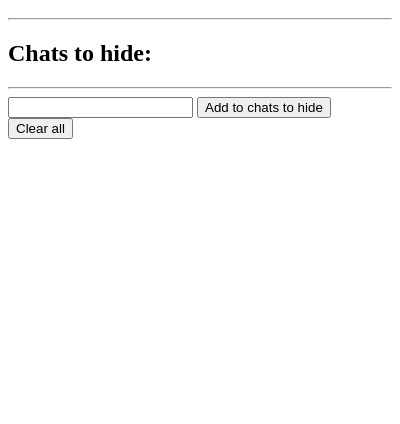
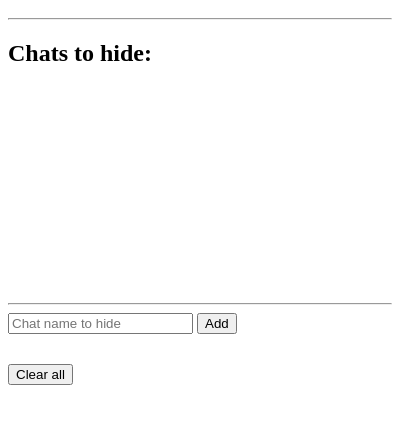
Before and after one commit to marshblocker/hide-chat, a browser extension: page popup.html in a window 400 px wide. Shown: the part 48-472 px from the top of the page. Drawn offline with Linux system fonts and the light colour scheme.

Commit message:
Update UI

```diff
--- a/popup.html
+++ b/popup.html
@@ -17,8 +17,10 @@
         <hr>
 
         <div id="submit-form">
-            <input type="text" name="chat-name" id="chat-name">
-            <button type="submit" id="add-chat-name">Add to chats to hide</button>
+            <div id="add">
+                <input type="text" placeholder="Chat name to hide" name="chat-name" id="chat-name">
+                <button type="submit" id="add-chat-name">Add</button>
+            </div>
             <button type="submit" id="clear-all">Clear all</button>
         </div>
     </div>
--- a/style.css
+++ b/style.css
@@ -1,8 +1,20 @@
 #body {
     min-width: 300px;
     flex-flow: column nowrap;
+    font-size: medium;
+}
+
+#hidden-chats {
+    min-height: 200px;
+    max-height: 200px;
+    overflow-y: scroll;
 }
 
 #submit-form {
+    flex-flow: column nowrap;
+}
+
+#add {
     flex-flow: row nowrap;
+    margin-bottom: 30px;
 }
```
